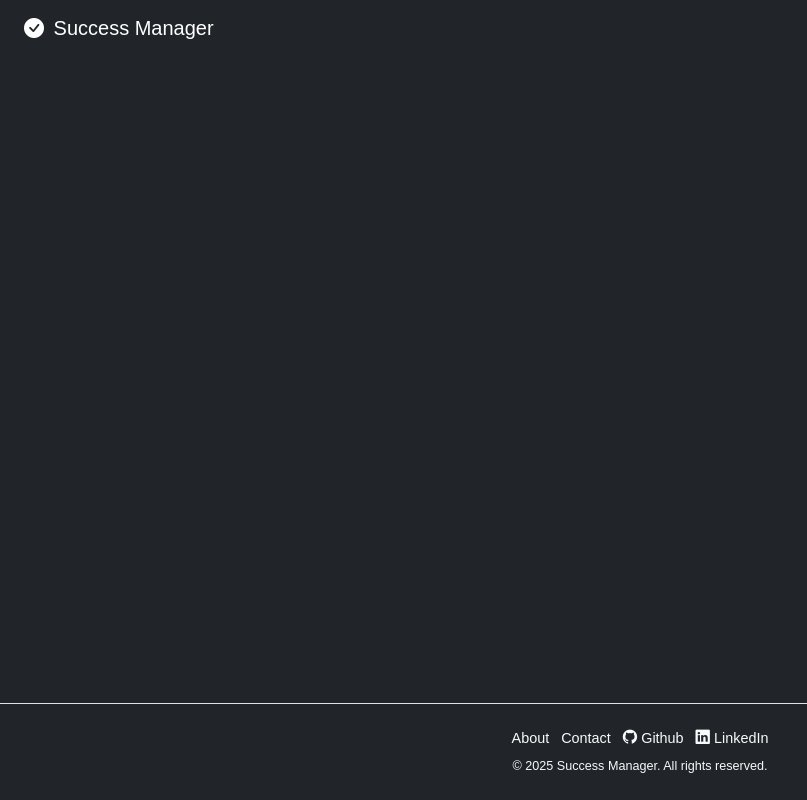
After one commit to PiumalRangana/success-manager-cs50, a Flask app: template app/templates/base.html in a window 1280 px wide. The commit adds this page. Shown: the whole page, without its empty margins (0-807 px from the left). Run offline with Flask 3, Linux system fonts and the light colour scheme; the template is opened without the code that fills it, so the values that code supplies are empty.

Commit message:
refactor: restructure base template and introduce dynamic navbar buttons for landing layout
Co-authored-by: Copilot <copilot@github.com>

```diff
--- /dev/null
+++ b/app/templates/base.html
@@ -0,0 +1,94 @@
+<!DOCTYPE html>
+<html lang="en">
+
+<head>
+    <meta charset="UTF-8">
+    <meta name="viewport" content="width=device-width, initial-scale=1.0">
+    <meta name="description"
+        content="Success Manager - A productivity web app to manage tasks, track time, and boost efficiency.">
+
+    <title>{% block title %}Success Manager{% endblock %}</title>
+
+    <!-- Bootstrap CSS -->
+    <link href="https://cdn.jsdelivr.net/npm/bootstrap@5.3.7/dist/css/bootstrap.min.css" rel="stylesheet"
+        integrity="sha384-LN+7fdVzj6u52u30Kp6M/trliBMCMKTyK833zpbD+pXdCLuTusPj697FH4R/5mcr" crossorigin="anonymous">
+
+    <!-- Bootstrap Icons -->
+    <link rel="stylesheet" href="https://cdn.jsdelivr.net/npm/bootstrap-icons@1.11.3/font/bootstrap-icons.min.css">
+
+    <link rel="stylesheet" href="{{ url_for('static', filename='main.css') }}">
+    <script src="{{ url_for('static', filename='script.js')}}"></script>
+
+    {% block head %}{% endblock %}
+</head>
+
+<!-- Main content -->
+
+<body class="d-flex flex-column min-vh-100 bg-dark">
+    <header class="siteHeader">
+        <!-- Navigation -->
+        <nav class="navbar navbar-expand-md navbar-dark bg-dark">
+            <div class="container-fluid">
+
+                <!-- Brand -->
+                <a class="navbar-brand text-decoration-none px-2" href="/">
+                    <i class="bi bi-check-circle-fill p-1" aria-hidden="true"></i>
+                    Success Manager
+                </a>
+                <!--Toggle button-->
+                <button class="navbar-toggler" type="button" data-bs-toggle="collapse" data-bs-target="#navbarNav"
+                    aria-controls="navbarNav" aria-expanded="false" aria-label="Toggle navigation">
+                    <span class="navbar-toggler-icon"></span>
+                </button>
+
+                <div class="collapse navbar-collapse" id="navbarNav">
+                    <!-- Right side buttons -->
+                    <div class="ms-md-auto">
+                        <!--log out button-->
+                        <div class="d-flex flex-column flex-md-row justify-content-center justify-content-md-end
+                    align-items-center gap-2">
+
+                            {% block nav_buttons %}
+                            {% endblock %}
+
+                        </div>
+                    </div>
+                </div>
+            </div>
+        </nav>
+    </header>
+
+
+    {% block body %}{% endblock %}
+</body>
+
+
+<!-- ================= Footer ================= -->
+<footer class="py-4 bg-dark text-light text-center border-top mt-auto">
+    <div class="container">
+        <ul class="list-inline mb-2">
+            <li class="list-inline-item"><a href="{{ url_for('main.about') }}"
+                    class="text-decoration-none text-light">About</a></li>
+            <li class="list-inline-item"><a href="{{ url_for('main.contact') }}"
+                    class="text-decoration-none text-light">Contact</a></li>
+            <li class="list-inline-item">
+                <a href="https://github.com/PiumalRangana" target="_blank" class="text-decoration-none text-light">
+                    <i class="bi bi-github"></i> Github
+                </a>
+            </li>
+            <li class="list-inline-item">
+                <a href="https://www.linkedin.com/in/piumal-rangana" target="_blank"
+                    class="text-decoration-none text-light">
+                    <i class="bi bi-linkedin"></i> LinkedIn
+                </a>
+            </li>
+        </ul>
+        <p class="small mb-0">&copy; 2025 Success Manager. All rights reserved.</p>
+    </div>
+</footer>
+<script src="https://cdn.jsdelivr.net/npm/bootstrap@5.3.7/dist/js/bootstrap.bundle.min.js"
+    integrity="sha384-ndDqU0Gzau9qJ1lfW4pNLlhNTkCfHzAVBReH9diLvGRem5+R9g2FzA8ZGN954O5Q" crossorigin="anonymous">
+    </script>
+{% block scripts %}{% endblock %}
+
+</html>
```
Also changed, not shown: app/templates/base_landing.html (added, +12 -0 lines), app/templates/landing.html (+2 -39 lines).
